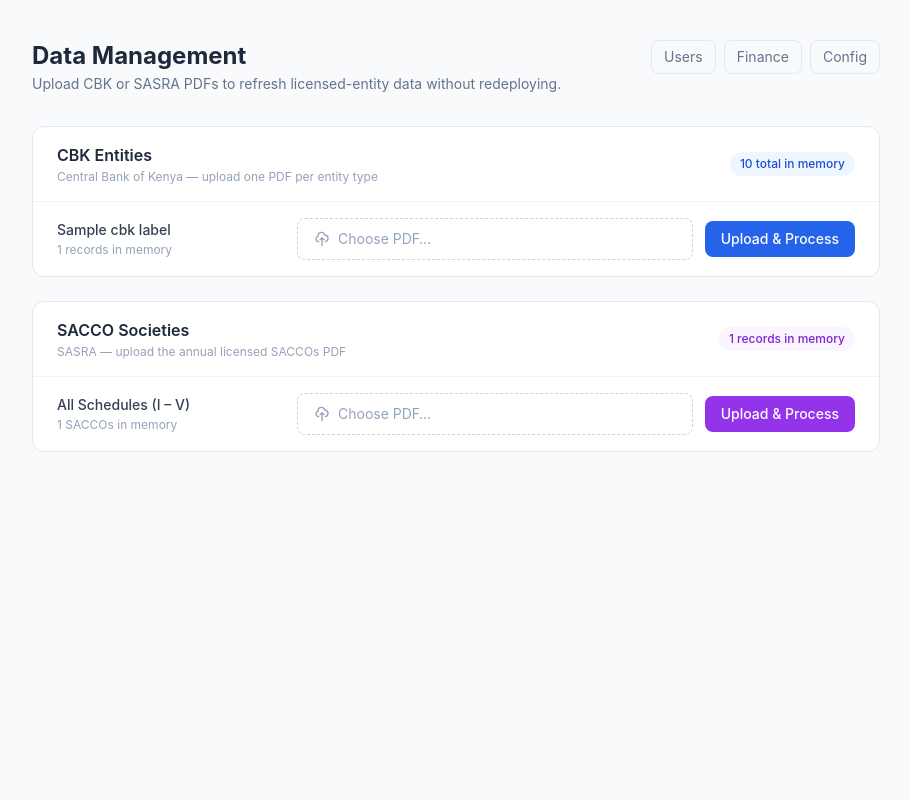
After one commit to NdegwaJulius/hakiki, a Python web app: template frontend/templates/admin_sources.html in a window 1280 px wide. The commit adds this page. Shown: the whole page, without its empty margins (184-1095 px from the left). Run offline with Jinja, Linux system fonts and the light colour scheme; the template is opened without the code that fills it: most values are stand-ins (such as "Sample title", 1, 10 or a date in 2020); some libraries are stand-ins or nearby versions.

```diff
--- /dev/null
+++ b/frontend/templates/admin_sources.html
@@ -0,0 +1,125 @@
+{% extends "base.html" %}
+{% block title %}Data — Hakiki Admin{% endblock %}
+{% block main_class %}max-w-4xl mx-auto px-6 py-10{% endblock %}
+
+{% block content %}
+
+<div class="mb-8 flex items-start justify-between">
+  <div>
+    <h1 class="text-2xl font-bold text-slate-800">Data Management</h1>
+    <p class="text-slate-500 text-sm mt-0.5">Upload CBK or SASRA PDFs to refresh licensed-entity data without redeploying.</p>
+  </div>
+  <div class="flex items-center gap-2">
+    <a href="/admin"         class="text-sm text-slate-500 hover:text-blue-600 border border-slate-200 px-3 py-1.5 rounded-lg transition">Users</a>
+    <a href="/admin/finance" class="text-sm text-slate-500 hover:text-blue-600 border border-slate-200 px-3 py-1.5 rounded-lg transition">Finance</a>
+    <a href="/admin/config"  class="text-sm text-slate-500 hover:text-blue-600 border border-slate-200 px-3 py-1.5 rounded-lg transition">Config</a>
+  </div>
+</div>
+
+{% if msg %}
+<div class="mb-6 flex items-start gap-3 bg-green-50 border border-green-200 text-green-800 text-sm rounded-xl px-5 py-4">
+  <svg class="w-5 h-5 shrink-0 mt-0.5 text-green-500" fill="none" stroke="currentColor" viewBox="0 0 24 24">
+    <path stroke-linecap="round" stroke-linejoin="round" stroke-width="2" d="M5 13l4 4L19 7"/>
+  </svg>
+  <span>{{ msg }}</span>
+</div>
+{% endif %}
+
+{% if error %}
+<div class="mb-6 flex items-start gap-3 bg-red-50 border border-red-200 text-red-700 text-sm rounded-xl px-5 py-4">
+  <svg class="w-5 h-5 shrink-0 mt-0.5 text-red-400" fill="none" stroke="currentColor" viewBox="0 0 24 24">
+    <path stroke-linecap="round" stroke-linejoin="round" stroke-width="2" d="M6 18L18 6M6 6l12 12"/>
+  </svg>
+  <span>{{ error }}</span>
+</div>
+{% endif %}
+
+<!-- ── CBK Section ─────────────────────────────────────────────────────────── -->
+<div class="bg-white rounded-xl border border-slate-200 overflow-hidden mb-6">
+  <div class="px-6 py-4 border-b border-slate-100 flex items-center justify-between">
+    <div>
+      <h2 class="font-semibold text-slate-800">CBK Entities</h2>
+      <p class="text-xs text-slate-400 mt-0.5">Central Bank of Kenya — upload one PDF per entity type</p>
+    </div>
+    <span class="text-xs font-medium bg-blue-50 text-blue-700 px-2.5 py-1 rounded-full">
+      {{ cbk_counts.values() | sum }} total in memory
+    </span>
+  </div>
+
+  <div class="divide-y divide-slate-100">
+    {% for cat, label in cbk_labels.items() %}
+    <div class="px-6 py-4 flex items-center gap-4">
+
+      <!-- Label + count -->
+      <div class="w-56 shrink-0">
+        <p class="text-sm font-medium text-slate-700">{{ label }}</p>
+        <p class="text-xs text-slate-400 mt-0.5">{{ cbk_counts[cat] }} records in memory</p>
+      </div>
+
+      <!-- Upload form -->
+      <form method="post" action="/admin/upload/cbk/{{ cat }}"
+            enctype="multipart/form-data"
+            class="flex items-center gap-3 flex-1">
+        <label class="flex-1 flex items-center gap-2 cursor-pointer border border-dashed border-slate-300 hover:border-blue-400 rounded-lg px-4 py-2.5 transition group">
+          <svg class="w-4 h-4 text-slate-400 group-hover:text-blue-500 transition shrink-0" fill="none" stroke="currentColor" viewBox="0 0 24 24">
+            <path stroke-linecap="round" stroke-linejoin="round" stroke-width="2"
+              d="M7 16a4 4 0 01-.88-7.903A5 5 0 1115.9 6L16 6a5 5 0 011 9.9M15 13l-3-3m0 0l-3 3m3-3v12"/>
+          </svg>
+          <span class="text-sm text-slate-400 group-hover:text-slate-600 transition file-label-{{ cat }}">
+            Choose PDF…
+          </span>
+          <input type="file" name="file" accept=".pdf" required class="hidden"
+                 onchange="document.querySelector('.file-label-{{ cat }}').textContent = this.files[0]?.name || 'Choose PDF…'">
+        </label>
+        <button type="submit"
+          class="shrink-0 text-sm font-medium bg-blue-600 hover:bg-blue-700 text-white px-4 py-2 rounded-lg transition">
+          Upload &amp; Process
+        </button>
+      </form>
+
+    </div>
+    {% endfor %}
+  </div>
+</div>
+
+<!-- ── SACCO / SASRA Section ──────────────────────────────────────────────── -->
+<div class="bg-white rounded-xl border border-slate-200 overflow-hidden">
+  <div class="px-6 py-4 border-b border-slate-100 flex items-center justify-between">
+    <div>
+      <h2 class="font-semibold text-slate-800">SACCO Societies</h2>
+      <p class="text-xs text-slate-400 mt-0.5">SASRA — upload the annual licensed SACCOs PDF</p>
+    </div>
+    <span class="text-xs font-medium bg-purple-50 text-purple-700 px-2.5 py-1 rounded-full">
+      {{ sacco_count }} records in memory
+    </span>
+  </div>
+
+  <div class="px-6 py-4 flex items-center gap-4">
+    <div class="w-56 shrink-0">
+      <p class="text-sm font-medium text-slate-700">All Schedules (I – V)</p>
+      <p class="text-xs text-slate-400 mt-0.5">{{ sacco_count }} SACCOs in memory</p>
+    </div>
+
+    <form method="post" action="/admin/upload/sacco"
+          enctype="multipart/form-data"
+          class="flex items-center gap-3 flex-1">
+      <label class="flex-1 flex items-center gap-2 cursor-pointer border border-dashed border-slate-300 hover:border-purple-400 rounded-lg px-4 py-2.5 transition group">
+        <svg class="w-4 h-4 text-slate-400 group-hover:text-purple-500 transition shrink-0" fill="none" stroke="currentColor" viewBox="0 0 24 24">
+          <path stroke-linecap="round" stroke-linejoin="round" stroke-width="2"
+            d="M7 16a4 4 0 01-.88-7.903A5 5 0 1115.9 6L16 6a5 5 0 011 9.9M15 13l-3-3m0 0l-3 3m3-3v12"/>
+        </svg>
+        <span class="text-sm text-slate-400 group-hover:text-slate-600 transition file-label-sacco">
+          Choose PDF…
+        </span>
+        <input type="file" name="file" accept=".pdf" required class="hidden"
+               onchange="document.querySelector('.file-label-sacco').textContent = this.files[0]?.name || 'Choose PDF…'">
+      </label>
+      <button type="submit"
+        class="shrink-0 text-sm font-medium bg-purple-600 hover:bg-purple-700 text-white px-4 py-2 rounded-lg transition">
+        Upload &amp; Process
+      </button>
+    </form>
+  </div>
+</div>
+
+{% endblock %}
--- a/frontend/templates/base.html
+++ b/frontend/templates/base.html
@@ -47,7 +47,7 @@
           class="px-3 py-1.5 rounded-md text-slate-600 hover:text-slate-900 hover:bg-slate-100 transition font-medium">
           Config
         </a>
-        <a href="/admin/data"
+        <a href="/admin/sources"
           class="px-3 py-1.5 rounded-md text-slate-600 hover:text-slate-900 hover:bg-slate-100 transition font-medium">
           Data
         </a>
```
Also changed, not shown: app/routers/web.py (+11 -11 lines).
